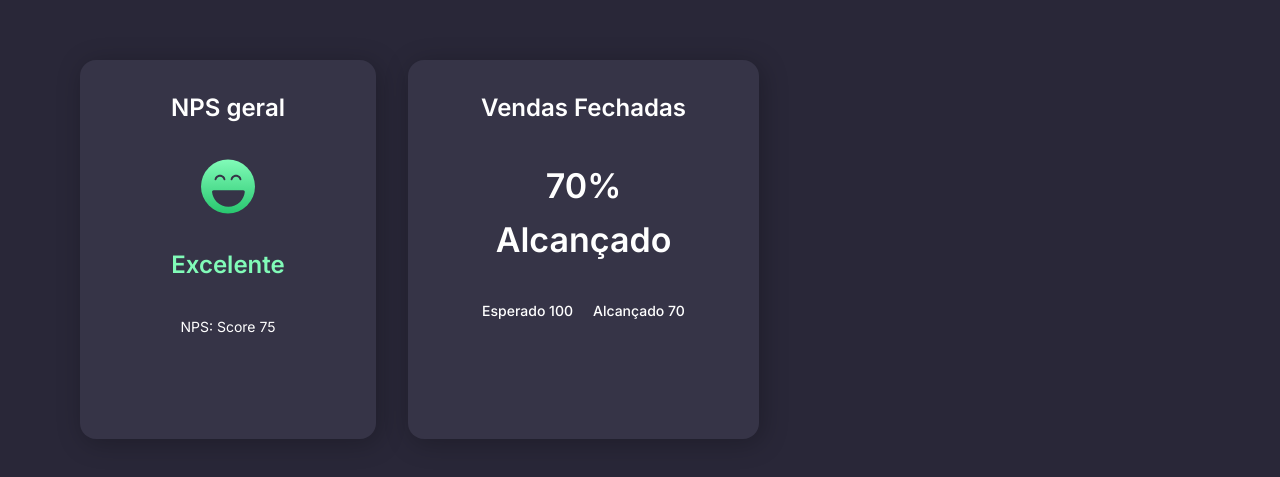
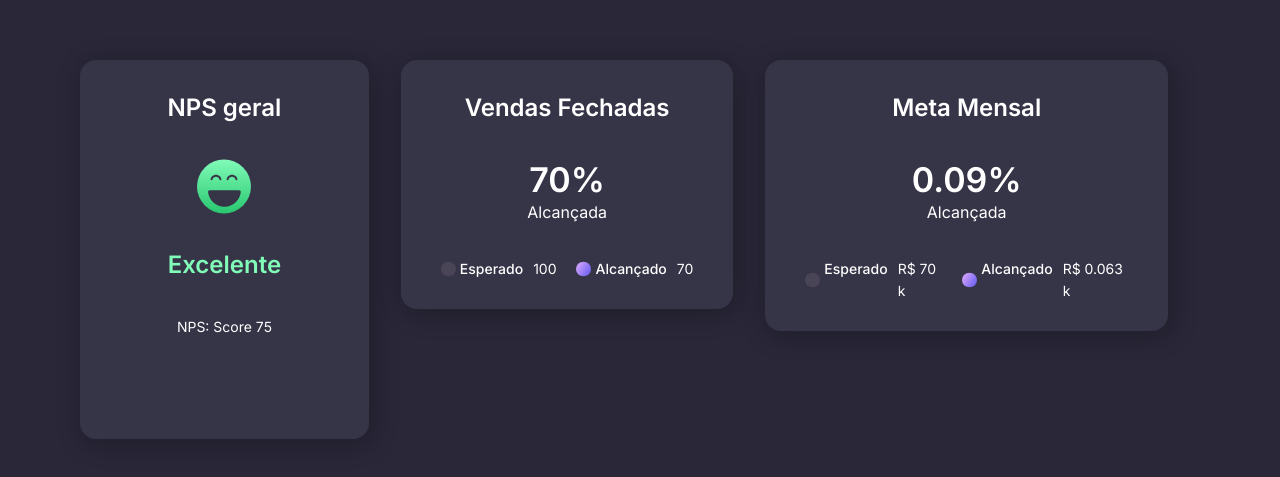
Before and after one commit to Rickazuo/dashboard-sales, a React (Vite) app: page / in a window 1280 px wide. Shown: the part 151-628 px from the top of the page. Built offline with nearby package versions, Linux system fonts and the light colour scheme.

Commit message:
add tree initial cards components

```diff
--- a/src/components/circleCard/circleCard.jsx
+++ b/src/components/circleCard/circleCard.jsx
@@ -1,13 +1,34 @@
 import styles from "./styles.module.css";
+import expectedElipse from "../../assets/expectedElipse.svg";
+import performedElipse from "../../assets/performedElipse.svg";
 
-const CircleCard = () => {
+const CircleCard = (props) => {
   return (
     <div className={styles.container}>
-      <div className={styles.title}>Vendas Fechadas</div>
-      <div className={styles.circleGraph}>70% Alcançado</div>
-      <div className={styles.footer}>
-        <div>Esperado 100</div>
-        <div>Alcançado 70</div>
+      <div className={styles.title}>{props.title}</div>
+      <div className={styles.graphContainer}>
+        <div className={styles.percentage}>{props.percentage}%</div>
+        <div className={styles.legendPercentage}>Alcançada</div>
+      </div>
+      <div className={styles.footerContainer}>
+        <div className={styles.footerExpected}>
+          <img src={expectedElipse} alt="image of dark elipse" />
+          <div>Esperado</div>
+          <div>
+            {props.currencyReal && "R$ "}
+            {props.salesExpected}
+            {props.currencyThousand && " k"}
+          </div>
+        </div>
+        <div className={styles.footerPerformed}>
+          <img src={performedElipse} alt="image of dark elipse" />
+          <div>Alcançado</div>
+          <div>
+            {props.currencyReal && "R$ "}
+            {props.salesPerformed}
+            {props.currencyThousand && " k"}
+          </div>
+        </div>
       </div>
     </div>
   );
--- a/src/components/circleCard/styles.module.css
+++ b/src/components/circleCard/styles.module.css
@@ -2,11 +2,8 @@
     display: flex;
 flex-direction: column;
 align-items: center;
-padding: 29px 48px;
+padding: 29px 40px;
 gap: 32px;
-
-width: 351px;
-height: 379px;
 
 background: #363447;
 box-shadow: 3px 4px 26px rgba(0, 0, 0, 0.25);
@@ -25,12 +22,29 @@ text-align: center;
 color: #FFFFFF;
 }
 
-.circleGraph{
+.graphContainer{
+    display: flex;
+    flex-direction: column;
+    justify-content: center;
+}
 
+.percentage{
     font-family: 'Inter';
 font-style: normal;
 font-weight: 700;
 font-size: 34px;
+
+text-align: center;
+
+color: #FFFFFF;
+
+}
+
+.legendPercentage{
+    font-family: 'Inter';
+font-style: normal;
+font-weight: 400;
+font-size: 16px;
 line-height: 160%;
 
 text-align: center;
@@ -38,7 +52,7 @@ color: #FFFFFF;
 color: #FFFFFF;
 }
 
-.footer{
+.footerContainer{
     display: flex;
     flex-direction: row;
     justify-content: space-around;
@@ -46,27 +60,68 @@ color: #FFFFFF;
     gap: 20px;
 }
 
-.footer :nth-child(1){
+.footerExpected {
+    display: flex;
+    flex-direction: row;
+}
+
+.footerExpected :nth-child(1){
+    margin-right: 4px;
+}
+
+.footerExpected :nth-child(2){
     font-family: 'Inter';
 font-style: normal;
 font-weight: 500;
 font-size: 14px;
 line-height: 160%;
 
-text-align: center;
+
+color: #FFFFFF;
+
+margin-right: 10px;
+}
+
+.footerExpected :nth-child(3){
+    font-family: 'Inter';
+font-style: normal;
+font-weight: 400;
+font-size: 14px;
+line-height: 160%;
+
 
 color: #FFFFFF;
 }
 
-.footer :nth-child(2){
+.footerPerformed {
+    display: flex;
+    flex-direction: row;
+}
+
+.footerPerformed :nth-child(1){
+    margin-right: 4px;
+}
+
+.footerPerformed :nth-child(2){
     font-family: 'Inter';
 font-style: normal;
 font-weight: 500;
 font-size: 14px;
 line-height: 160%;
 
-text-align: center;
 
 color: #FFFFFF;
 
+margin-right: 10px;
 }
+
+.footerPerformed :nth-child(3){
+    font-family: 'Inter';
+font-style: normal;
+font-weight: 400;
+font-size: 14px;
+line-height: 160%;
+
+
+color: #FFFFFF;
+}
--- a/src/pages/HomePage.jsx
+++ b/src/pages/HomePage.jsx
@@ -3,11 +3,38 @@ import Nps from "../components/nps/nps";
 import CircleCard from "../components/circleCard/circleCard";
 
 function HomePage() {
+  const allSales = {
+    title: "Vendas Fechadas",
+    salesExpected: 100,
+    salesPerformed: 70,
+  };
+
+  const goalSales = {
+    title: "Meta Mensal",
+    salesExpected: 70,
+    salesPerformed: 63,
+  };
+
   return (
     <div className={styles.container}>
       <div className={styles.indicatorsContainer}>
         <Nps />
-        <CircleCard />
+        <CircleCard
+          title={allSales.title}
+          percentage={(allSales.salesPerformed / allSales.salesExpected) * 100}
+          salesExpected={allSales.salesExpected}
+          salesPerformed={allSales.salesPerformed}
+        />
+        <CircleCard
+          title={goalSales.title}
+          percentage={
+            ((goalSales.salesPerformed / goalSales.salesExpected) * 100) / 1000
+          }
+          currencyReal
+          currencyThousand
+          salesExpected={goalSales.salesExpected}
+          salesPerformed={goalSales.salesPerformed / 1000}
+        />
         <div></div>
       </div>
       <div></div>
```
Also changed, not shown: src/assets/expectedElipse.svg (added), src/assets/performedElipse.svg (added). Lines whose indentation alone changed are shown as unchanged.
